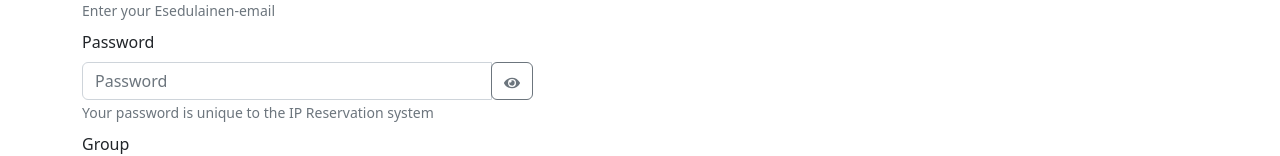
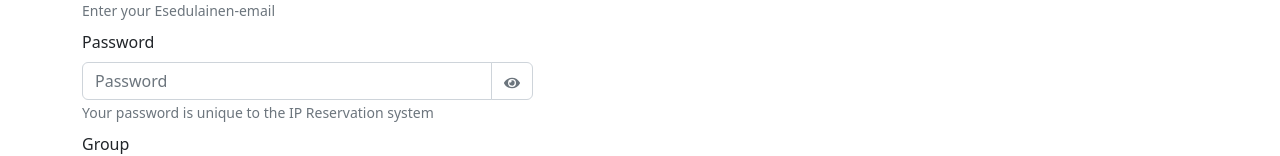
Before and after one commit to jkaart/ip-reservationapp-frontend, a React (Create React App) app: page /register in a window 1280 px wide. Shown: the part 192-348 px from the top of the page. Built offline with nearby package versions, Linux system fonts and the light colour scheme; no server answers.

Commit message:
Added radius styling to match (+ reindent file)

```diff
--- a/src/Components/PasswordField.js
+++ b/src/Components/PasswordField.js
@@ -1,5 +1,6 @@
 import { useState } from 'react';
 import { Form } from 'react-bootstrap';
+import { IconContext } from 'react-icons';
 import { FaEye, FaEyeSlash } from 'react-icons/fa';
 
 function PasswordField(props) {
@@ -10,6 +11,12 @@ function PasswordField(props) {
     const handleToggleShowPassword = () => {
         setShowPassword(!showPassword);
     };
+    const buttonBorderRadiusStyling = {
+        borderBottomLeftRadius: 0,
+        borderTopLeftRadius:0,
+        borderColor: "rgb(206, 212, 218)"
+    };
+    //verticalAlign: "middle !important"
 
     return (
         <Form.Group controlId="password" className={`password-field ${className}`} id={id}>
@@ -19,7 +26,7 @@ function PasswordField(props) {
                     value={password}
                     onChange={(e) => {
                         setPassword(e.target.value);
-              if (typeof onChangeProp === "function"){ onChangeProp(e.target.value, id); }
+                        if (typeof onChangeProp === "function") { onChangeProp(e); }
                     }
                     }
                     onBlur={onBlurProp}// OUTPUT => <Form.Control onChange="setPassword(...); passCheck(this.value);" />
@@ -30,8 +37,9 @@ function PasswordField(props) {
                         className="btn btn-outline-secondary"
                         type="button"
                         onClick={handleToggleShowPassword}
+                        style={buttonBorderRadiusStyling}
                     >
-            {showPassword ? <FaEyeSlash /> : <FaEye />}
+                        {showPassword ? <FaEyeSlash title="Show password" /> : <FaEye title="Hide password" />}
                     </button>
                 </div>
             </div>
```
Lines whose indentation alone changed are shown as unchanged.
